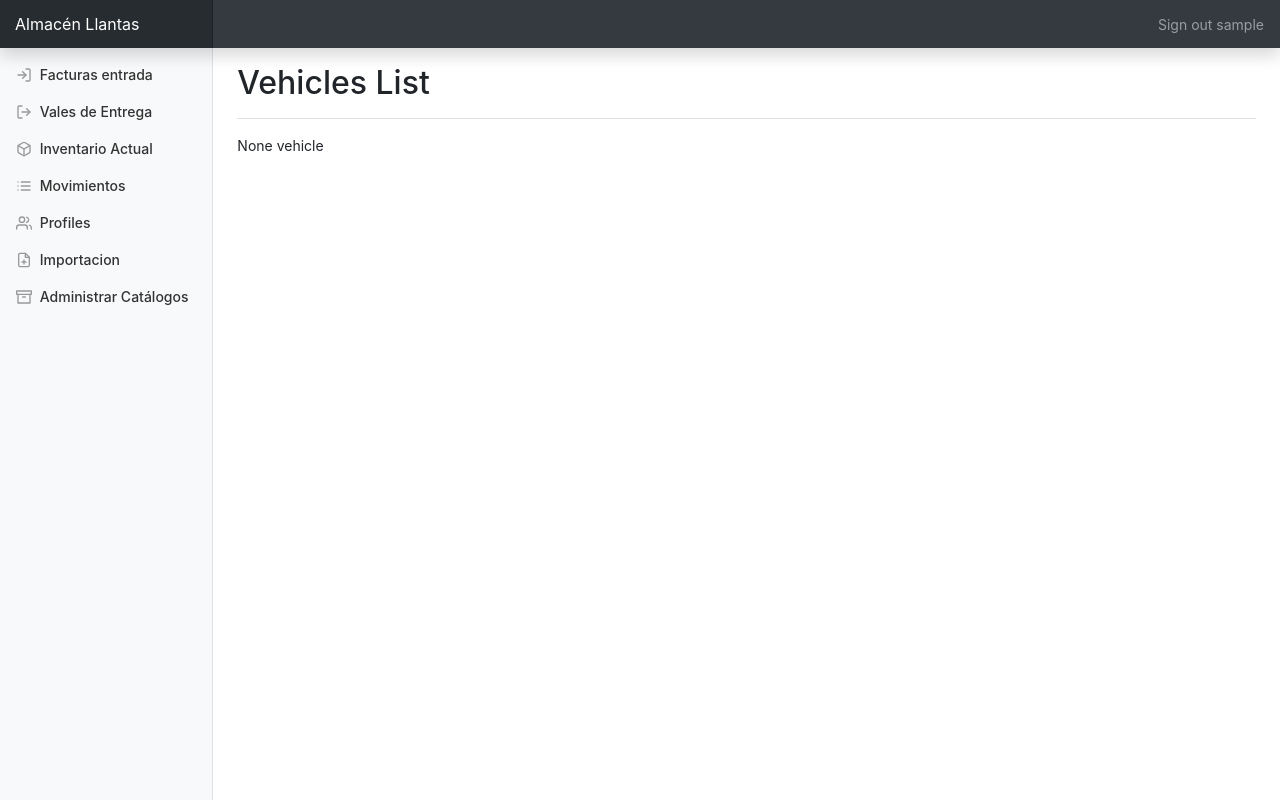
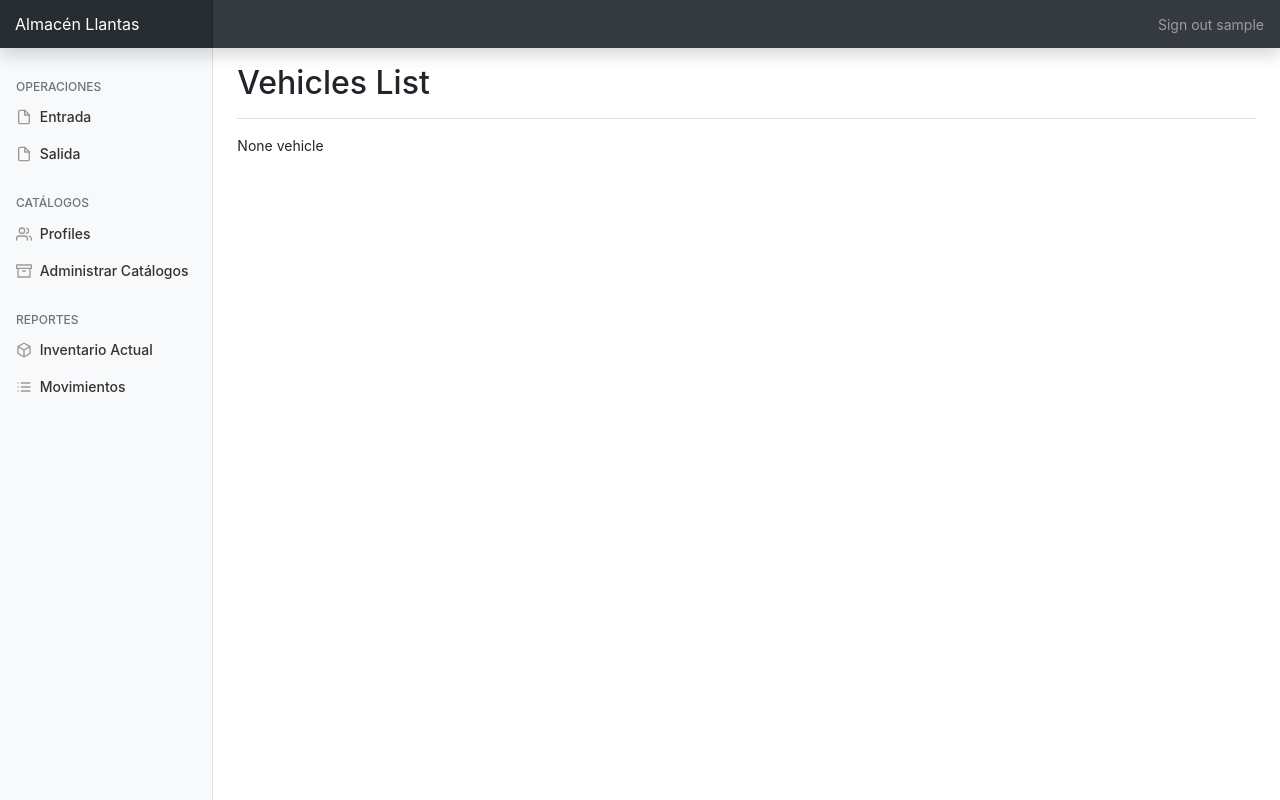
Before and after one commit to ramirovazq/mialmacen, a Django app: page /vehicles/ in a window 1280 px wide. Run offline with Django 3.2, Linux system fonts and the light colour scheme; the visitor is signed in with stand-in values (Sample User, id 1); data that the repository does not hold is empty; some libraries are stand-ins or nearby versions.

Commit message:
using, new bootstrap, and new left menu

```diff
--- a/almacen/VehicleInventory/templates/base_bootstrap.html
+++ b/almacen/VehicleInventory/templates/base_bootstrap.html
@@ -6,11 +6,11 @@
     <meta charset="utf-8">
     <meta name="viewport" content="width=device-width, initial-scale=1, shrink-to-fit=no">
     <!-- Bootstrap CSS -->
-    <link rel="stylesheet" href="{% static 'bootstrap/4.1.3/css/bootstrap.min.css' %}" >
+    <link rel="stylesheet" href="{% static 'bootstrap/4.3.1/css/bootstrap.min.css' %}" >
     <!-- Custom styles for this template -->
     <link href="{% static 'css/temporal.css' %}" rel="stylesheet">
     <link rel="stylesheet" href="{% static 'jquery-ui-1.12.1.custom/jquery-ui.css' %}">
-    <title>Almacen</title>
+    <title>Almacen Llantas</title>
   </head>
   <body>
 
@@ -34,30 +34,56 @@
         <nav class="col-md-2 d-none d-md-block bg-light sidebar">
           <div class="sidebar-sticky">
             {% block items_menu_left  %}
+
+            <h6 class="sidebar-heading d-flex justify-content-between align-items-center px-3 mt-4 mb-1 text-muted">
+              <span>Operaciones</span>
+            </h6>
             <ul class="nav flex-column">
-
               <li class="nav-item">
                 <a class="nav-link" href="{% url 'vales' %}?tipo=entrada">
-                  <span data-feather="log-in"></span>
-                  Facturas entrada
+                  <span data-feather="file"></span>
+                  Entrada
                 </a>
               </li>
+              <li class="nav-item">
+                <a class="nav-link" href="{% url 'vales' %}?tipo=salida">
+                  <span data-feather="file"></span>
+                  Salida
+                </a>
+              </li>
+            </ul>
 
 
+            <h6 class="sidebar-heading d-flex justify-content-between align-items-center px-3 mt-4 mb-1 text-muted">
+              <span>Catálogos</span>
+            </h6>
+
+            <ul class="nav flex-column">
               <li class="nav-item">
-                <a class="nav-link" href="{% url 'vales' %}?tipo=salida">
-                  <span data-feather="log-out"></span>
-                  Vales de Entrega
+                <a class="nav-link" href="{% url 'profiles' %}">
+                  <span data-feather="users"></span>
+                  Profiles
                 </a>
               </li>
+              <li class="nav-item">
+                <a class="nav-link" href="/admin/llantas/">
+                  <span data-feather="archive"></span>
+                  Administrar Catálogos
+                </a>
+              </li>
+            </ul>
 
+
+            <h6 class="sidebar-heading d-flex justify-content-between align-items-center px-3 mt-4 mb-1 text-muted">
+              <span>Reportes</span>
+            </h6>
+            <ul class="nav flex-column">
               <li class="nav-item">
                 <a class="nav-link" href="{% url 'actual' %}">
                   <span data-feather="box"></span>
                   Inventario Actual
                 </a>
               </li>
-
               <li class="nav-item">
                 <a class="nav-link" href="{% url 'movimientos' %}">
                   <span data-feather="list"></span>
@@ -65,30 +91,8 @@
                 </a>
               </li>
 
-              <li class="nav-item">
-                <a class="nav-link" href="{% url 'profiles' %}">
-                  <span data-feather="users"></span>
-                  Profiles
-                </a>
-              </li>
+            </ul>
 
-
-              <li class="nav-item">
-                <a class="nav-link" href="{% url 'importacion' %}">
-                  <span data-feather="file-plus"></span>
-                  Importacion
-                </a>
-              </li>
-
-
-              <li class="nav-item">
-                <a class="nav-link" href="/admin/llantas/">
-                  <span data-feather="archive"></span>
-                  Administrar Catálogos
-                </a>
-              </li>
-
-            </ul>
             {% endblock %}
 
           </div>
```
